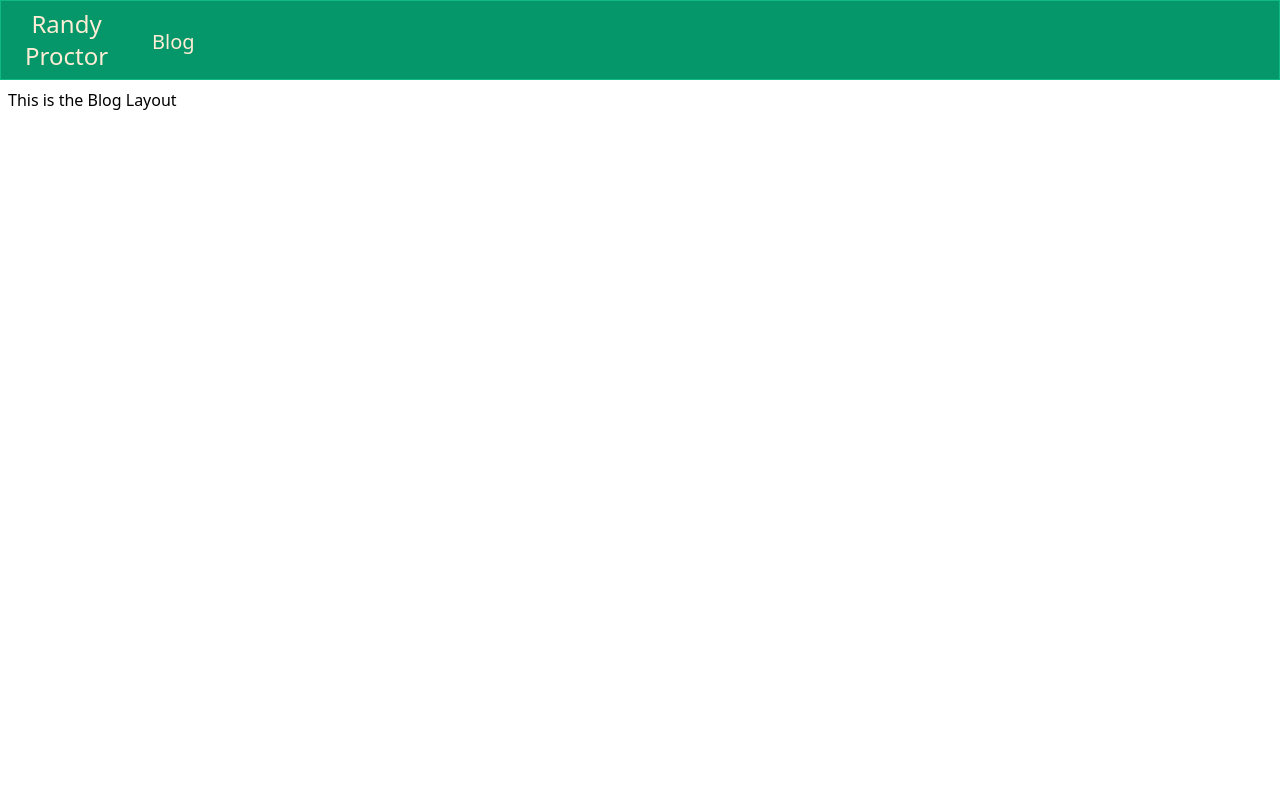
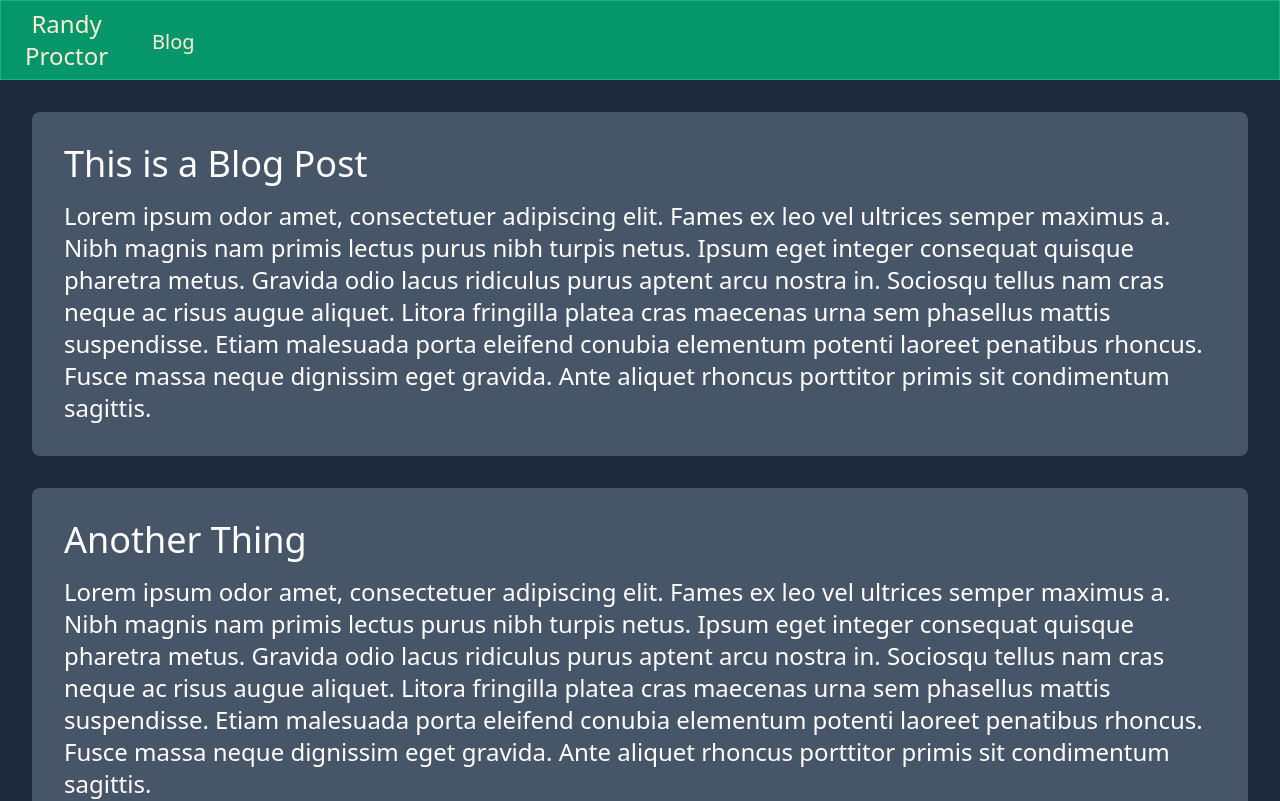
Before and after one commit to RandonSRProctor/personal-web-site-2024, a React (Vite) app: page /Blog in a window 1280 px wide. Shown: the top 801 px of the page. Built offline with nearby package versions, Linux system fonts and the light colour scheme.

Commit message:
New pages fade in.  Background is now all slate.

```diff
--- a/src/Components/Blog/Blog.tsx
+++ b/src/Components/Blog/Blog.tsx
@@ -1,3 +1,21 @@
+import { LoremIpsum } from '../utility/LoremIpsum';
+
 export const Blog = () => {
-  return <p className="p-2">This is the Blog Layout</p>;
+  return (
+    <div className="p-8 bg-slate-800">
+      <div className="pb-8">
+        <div className="bg-slate-600 rounded-lg p-8">
+          <h1 className="text-white text-4xl pb-4">This is a Blog Post</h1>
+          <LoremIpsum className="text-white text-2xl" />
+        </div>
+      </div>
+      <div className="pb-8">
+        <div className="bg-slate-600 rounded-lg p-8">
+          <h1 className="text-white text-4xl pb-4">Another Thing</h1>
+          <LoremIpsum className="text-white text-2xl pb-2" />
+          <LoremIpsum className="text-white text-2xl" />
+        </div>
+      </div>
+    </div>
+  );
 };
--- a/src/Components/NavLayout/MorphicNav.tsx
+++ b/src/Components/NavLayout/MorphicNav.tsx
@@ -11,7 +11,7 @@ export const MorphicNav = ({ format, setFormat }: Props) => {
   return (
     // CONTAINER
     <div
-      className={`fixed top-0 transition-all duration-1000 flex justify-center items-center comment-bg-green-300 ${
+      className={`fixed z-20 top-0 transition-all duration-1000 flex justify-center items-center comment-bg-green-300 ${
         format === 'centered' ? 'h-full w-full rounded-none' : 'h-20 w-full'
       }`}
     >
--- a/src/Components/NavLayout/NavLayout.tsx
+++ b/src/Components/NavLayout/NavLayout.tsx
@@ -8,14 +8,16 @@ export const NavLayout = () => {
     location.pathname === '/' ? 'centered' : 'top'
   );
   return (
-    <div
-      className={`transition-all delay-500 duration-500 w-screen h-screen bg-slate-800 ' ${
-        format === 'centered' ? ' bg-opacity-100' : ' bg-opacity-0'
-      }`}
-    >
-      <div className="h-20"></div>
+    <div className={`w-screen bg-slate-800 `}>
+      <div className={`h-20 bg-slate-800 `}></div>
       <MorphicNav format={format} setFormat={setFormat} />
-      <Outlet />
+      <div
+        className={`min-h-screen transition-all duration-1000 ${
+          format === 'centered' ? 'opacity-0' : 'opacity-100'
+        } `}
+      >
+        <Outlet />
+      </div>
     </div>
   );
 };
--- /dev/null
+++ b/src/Components/utility/LoremIpsum.tsx
@@ -0,0 +1,21 @@
+const loremIpsumFive = [
+  'Lorem ipsum odor amet, consectetuer adipiscing elit. Fames ex leo vel ultrices semper maximus a. Nibh magnis nam primis lectus purus nibh turpis netus. Ipsum eget integer consequat quisque pharetra metus. Gravida odio lacus ridiculus purus aptent arcu nostra in. Sociosqu tellus nam cras neque ac risus augue aliquet. Litora fringilla platea cras maecenas urna sem phasellus mattis suspendisse. Etiam malesuada porta eleifend conubia elementum potenti laoreet penatibus rhoncus. Fusce massa neque dignissim eget gravida. Ante aliquet rhoncus porttitor primis sit condimentum sagittis.',
+  'Dapibus sagittis pulvinar imperdiet placerat, placerat natoque nam. Senectus maecenas vehicula ut nibh ultrices class imperdiet. Fusce gravida semper dictum aliquet eros turpis conubia vehicula. Placerat torquent metus a tortor mi auctor placerat hendrerit. Per litora turpis vulputate nibh neque nisl purus. Tellus vulputate mollis mus augue posuere praesent sociosqu donec.',
+  'Mattis id mus integer aliquam in volutpat netus tincidunt gravida. Condimentum hendrerit magnis habitasse hac conubia. Tincidunt platea nisi consequat ac at fames pellentesque enim. Nullam venenatis tincidunt interdum malesuada; interdum auctor vivamus. Nunc luctus morbi tortor velit nostra auctor eros sollicitudin. Viverra diam mollis magna non cras gravida imperdiet. Nulla magna vitae euismod odio vivamus dui nascetur elementum quis.',
+  'Fringilla id cursus consectetur pharetra nunc. Ac ligula interdum facilisi, id sapien elementum. Elit iaculis torquent consequat felis dignissim cras. Lobortis ex sapien class eget lacus vehicula. Ultrices integer blandit mi magnis purus senectus. Donec pretium lectus ad vel at fringilla sodales interdum efficitur. Aliquam lobortis dignissim vehicula velit consequat consectetur donec est. Donec lobortis elit tellus etiam varius. Duis fringilla nisi morbi viverra sit fusce et. Dictum aptent luctus habitant vehicula leo aenean lobortis.',
+  'Euismod donec orci cras neque fames penatibus cubilia rutrum. Habitant non neque vulputate; feugiat vel feugiat feugiat nullam rhoncus. Donec dui amet laoreet phasellus mus. Parturient turpis dictum magna, accumsan himenaeos montes facilisi laoreet. Facilisis risus id sagittis rutrum semper. Elementum elit lobortis dis lectus sagittis ut ut consequat vivamus.',
+];
+
+type Props = {
+  count?: number;
+  className?: string;
+};
+
+export const LoremIpsum = ({ count = 1, className }: Props) => {
+  const loremIpsum = loremIpsumFive.slice(0, count);
+  return loremIpsum.map((entry, index) => (
+    <p key={index} className={className}>
+      {entry}
+    </p>
+  ));
+};
```
